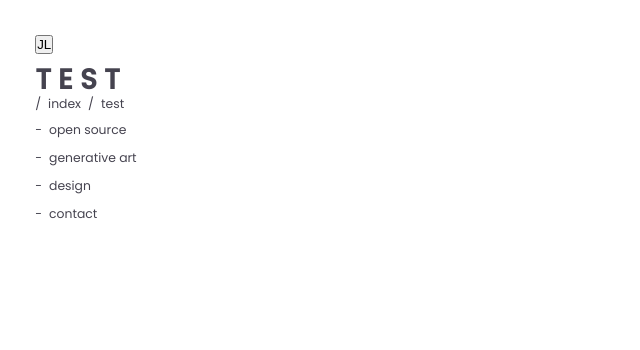
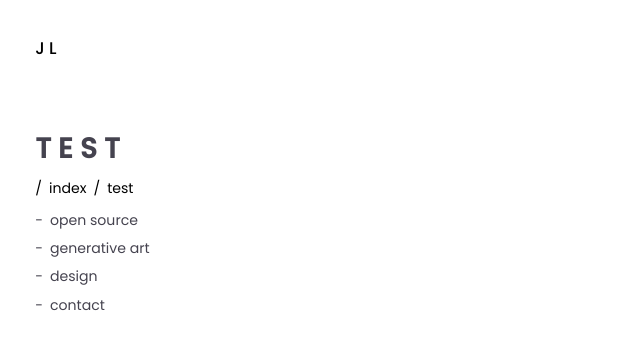
Before and after one commit to JustinLivi/justinlivi.com, a React (Create React App) app: page / in a window 1280 px wide. Shown: the top 350 px of the page, without its empty margins (0-640 px from the left). Built offline with nearby package versions, Linux system fonts and the light colour scheme; what redux-keyable would draw is missing.

Commit message:
Style navigation

```diff
--- a/src/features/Header/components/Brand/BrandStyles.module.scss
+++ b/src/features/Header/components/Brand/BrandStyles.module.scss
@@ -1,3 +1,29 @@
 .brand {
+  letter-spacing: 0.3rem;
   padding: 0;
+  display: inline-block;
+  border: none;
+  margin: 0;
+  text-decoration: none;
+  background: none;
+  font-weight: 500;
+  font-size: 1.2rem;
+  cursor: pointer;
+  text-align: center;
+  -webkit-appearance: none;
+  -moz-appearance: none;
+
+  &:hover,
+  &:focus {
+    background: none;
+  }
+
+  &:focus {
+    outline: 0;
+    outline-offset: -4px;
+  }
+
+  &:active {
+    transform: scale(0.99);
+  }
 }
--- a/src/features/Header/components/BreadCrumbs/BreadCrumbsComponent.tsx
+++ b/src/features/Header/components/BreadCrumbs/BreadCrumbsComponent.tsx
@@ -13,9 +13,11 @@ export const BreadCrumbsComponent: React.SFC<BreadCrumbsComponentProps> = ({
   title
 }) => (
   <nav>
-    <ol className={cx('breadCrumbsList')}>
-      <li className={cx('breadCrumbsElement')}>index</li>
-      <li className={cx('breadCrumbsElement')}>{title}</li>
-    </ol>
+    <button className={cx('breadCrumbs')}>
+      <ol className={cx('breadCrumbsList')}>
+        <li className={cx('breadCrumbsElement')}>index</li>
+        <li className={cx('breadCrumbsElement')}>{title}</li>
+      </ol>
+    </button>
   </nav>
 );
--- a/src/features/Header/components/BreadCrumbs/BreadCrumbsStyles.module.scss
+++ b/src/features/Header/components/BreadCrumbs/BreadCrumbsStyles.module.scss
@@ -1,5 +1,20 @@
+.breadCrumbs {
+  padding: 0;
+  display: inline-block;
+  border: none;
+  margin: 0;
+  text-decoration: none;
+  background: none;
+  font-family: 'Poppins', sans-serif;
+  font-size: 1rem;
+  cursor: pointer;
+  text-align: center;
+  -webkit-appearance: none;
+}
+
 .breadCrumbsList {
   padding: 0;
+  margin: 0;
   list-style-type: none;
 }
 
--- /dev/null
+++ b/src/features/Header/components/NavElement/NavElementComponent.tsx
@@ -0,0 +1,27 @@
+import classNames from 'classnames/bind';
+import React from 'react';
+
+import styles from './NavElementStyles.module.scss';
+
+const cx = classNames.bind(styles);
+
+export interface NavElementComponentProps {
+  title: string;
+  target: string;
+}
+
+export const NavElementComponent: React.SFC<NavElementComponentProps> = ({
+  title,
+  target
+}) => (
+  <li className={cx('navElement')}>
+    <a
+      href={target}
+      onClick={e => {
+        e.preventDefault();
+      }}
+    >
+      {title}
+    </a>
+  </li>
+);
--- /dev/null
+++ b/src/features/Header/components/NavElement/NavElementStyles.module.scss
@@ -0,0 +1,8 @@
+.navElement {
+  padding-top: 1rem;
+
+  &:before {
+    content: '-';
+    padding-right: 0.5rem;
+  }
+}
--- a/src/features/Header/components/Navigation/NavigationComponent.tsx
+++ b/src/features/Header/components/Navigation/NavigationComponent.tsx
@@ -2,6 +2,7 @@ import classNames from 'classnames/bind';
 import React from 'react';
 
 import { BreadCrumbsComponent } from '../BreadCrumbs/BreadCrumbsComponent';
+import { NavElementComponent } from '../NavElement/NavElementComponent';
 import styles from './NavigationStyles.module.scss';
 
 const cx = classNames.bind(styles);
@@ -15,11 +16,11 @@ export const NavigationComponent: React.SFC<NavigationComponentProps> = ({
 }) => (
   <nav>
     <BreadCrumbsComponent title={title} />
-    <ol className={cx('navList')}>
-      <li className={cx('navElement')}>open source</li>
-      <li className={cx('navElement')}>generative art</li>
-      <li className={cx('navElement')}>design</li>
-      <li className={cx('navElement')}>contact</li>
-    </ol>
+    <ul className={cx('navList')}>
+      <NavElementComponent title='open source' target='/open-source' />
+      <NavElementComponent title='generative art' target='/generative-art' />
+      <NavElementComponent title='design' target='/design' />
+      <NavElementComponent title='contact' target='/contact' />
+    </ul>
   </nav>
 );
--- a/src/features/Header/components/Navigation/NavigationStyles.module.scss
+++ b/src/features/Header/components/Navigation/NavigationStyles.module.scss
@@ -2,13 +2,6 @@
   line-height: 1rem;
   padding: 0;
   list-style-type: none;
+  margin: 0;
+  font-size: 1rem;
 }
-
-.navElement {
-  padding-bottom: 1rem;
-
-  &:before {
-    content: '-';
-    padding-right: 0.5rem;
-  }
-}
--- a/src/features/Header/components/Title/TitleStyles.module.scss
+++ b/src/features/Header/components/Title/TitleStyles.module.scss
@@ -1,7 +1,9 @@
 .title {
+  line-height: 2.3rem;
   letter-spacing: 0.5rem;
-  font-weight: 800;
+  font-weight: 700;
   font-size: 2rem;
   text-transform: uppercase;
-  margin-bottom: 0;
+  margin-bottom: 1rem;
+  margin-top: 5rem;
 }
--- a/src/styles/main.scss
+++ b/src/styles/main.scss
@@ -22,6 +22,14 @@ body {
   }
 }
 
+button {
+  font-family: 'Poppins', sans-serif;
+}
+
+a {
+  text-decoration: none;
+}
+
 *,
 *:before,
 *:after {
```
